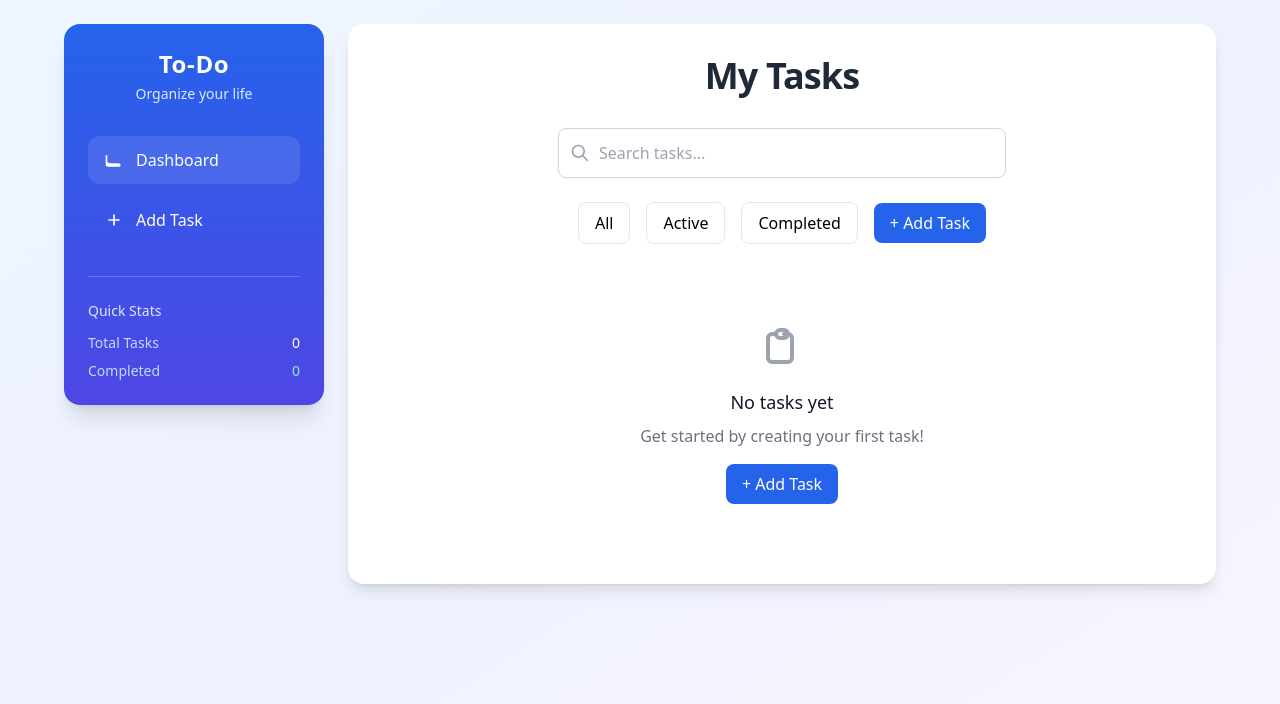
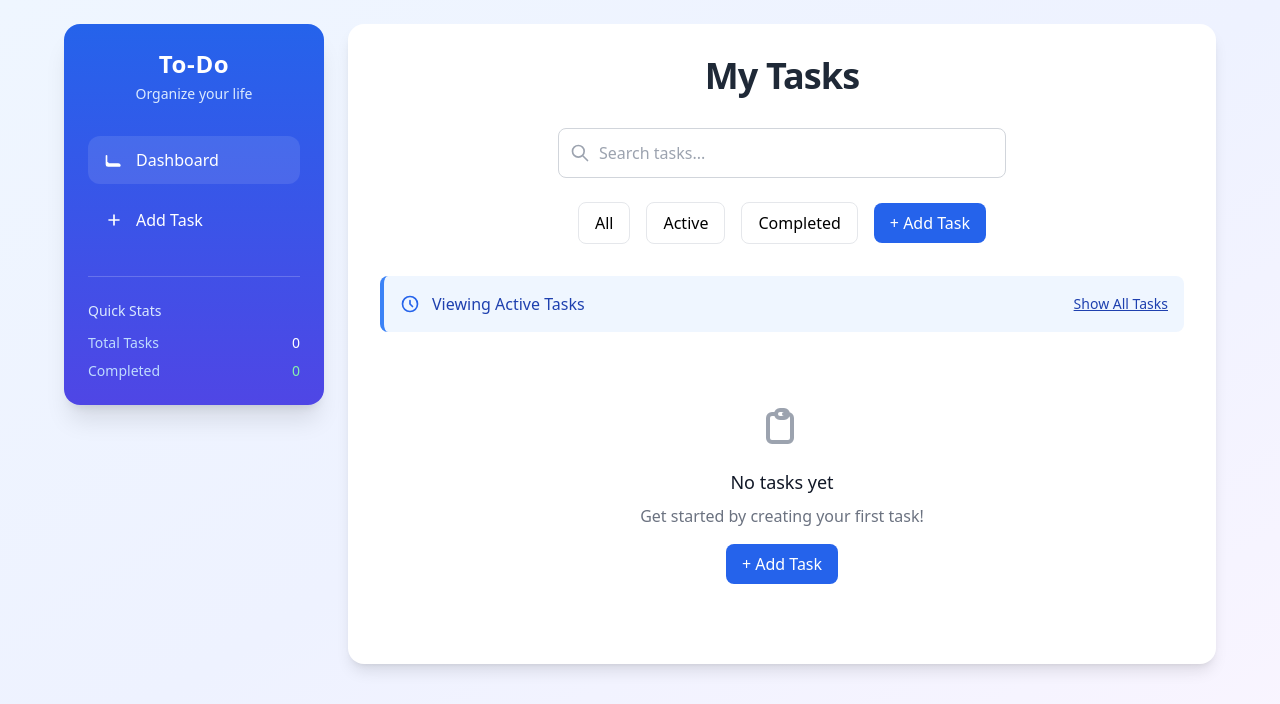
Before and after one commit to sudip6164/django-todo-list, a Django app: page /?completed=false in a window 1280 px wide. Shown: the top 704 px of the page. Run offline with Django 5.2, Linux system fonts and the light colour scheme; data that the repository does not hold is empty; some libraries are stand-ins or nearby versions.

Commit message:
active and completed tasks info

```diff
--- a/todo/templates/todo/index.html
+++ b/todo/templates/todo/index.html
@@ -31,6 +31,26 @@
                 <a href="{% url 'add_task' %}" class="px-4 py-2 bg-blue-600 text-white rounded-lg hover:bg-blue-700 transition">+ Add Task</a>
             </div>
         </div>
+
+        <!-- Status Banner -->
+        {% if completed_value %}
+            <div class="mb-6 p-4 rounded-lg border-l-4 {% if completed_value == 'true' %}border-green-500 bg-green-50 text-green-800{% else %}border-blue-500 bg-blue-50 text-blue-800{% endif %}">
+                <div class="flex items-center gap-3">
+                    {% if completed_value == 'true' %}
+                        <svg class="w-5 h-5 text-green-600" fill="none" stroke="currentColor" viewBox="0 0 24 24">
+                            <path stroke-linecap="round" stroke-linejoin="round" stroke-width="2" d="M9 12l2 2 4-4m6 2a9 9 0 11-18 0 9 9 0 0118 0z" />
+                        </svg>
+                        <span class="font-medium">Viewing Completed Tasks</span>
+                    {% else %}
+                        <svg class="w-5 h-5 text-blue-600" fill="none" stroke="currentColor" viewBox="0 0 24 24">
+                            <path stroke-linecap="round" stroke-linejoin="round" stroke-width="2" d="M12 8v4l3 3m6-3a9 9 0 11-18 0 9 9 0 0118 0z" />
+                        </svg>
+                        <span class="font-medium">Viewing Active Tasks</span>
+                    {% endif %}
+                    <a href="{% url 'index' %}" class="ml-auto text-sm underline hover:no-underline">Show All Tasks</a>
+                </div>
+            </div>
+        {% endif %}
 
         <!-- Task List -->
         <div class="space-y-4">
```
